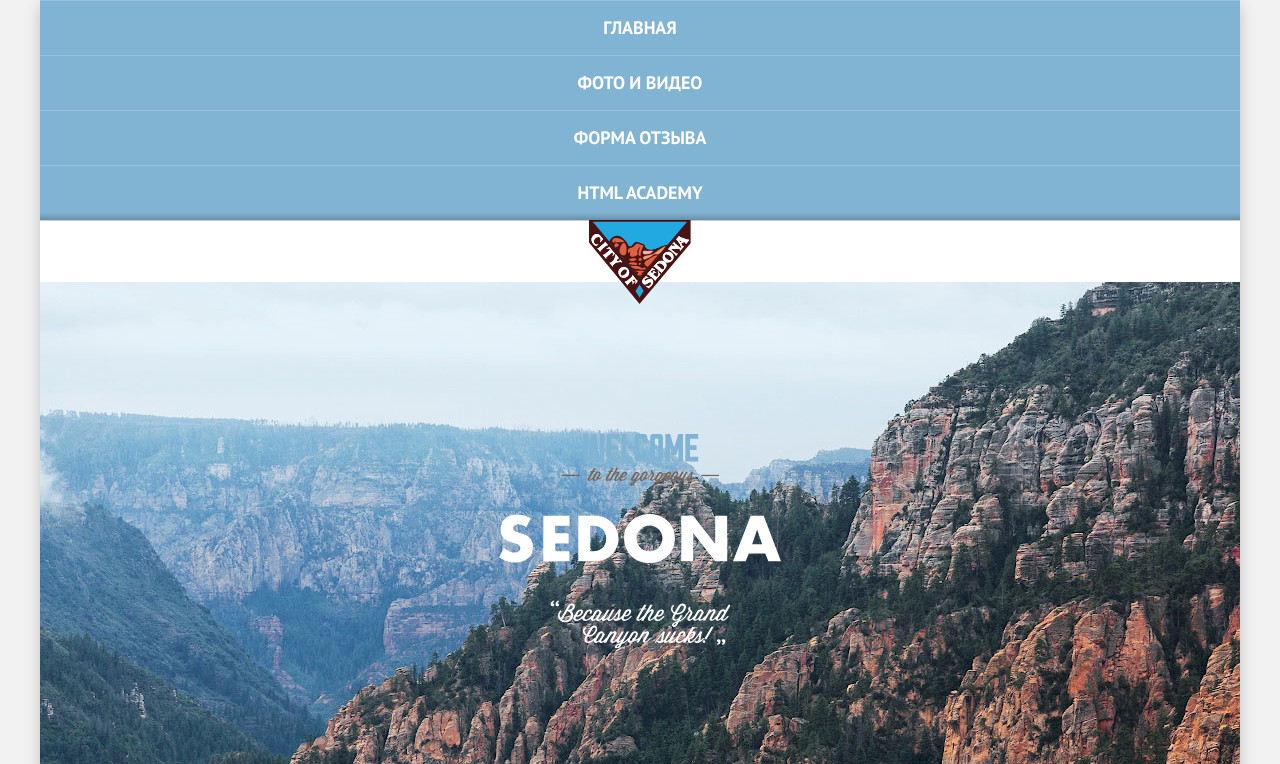
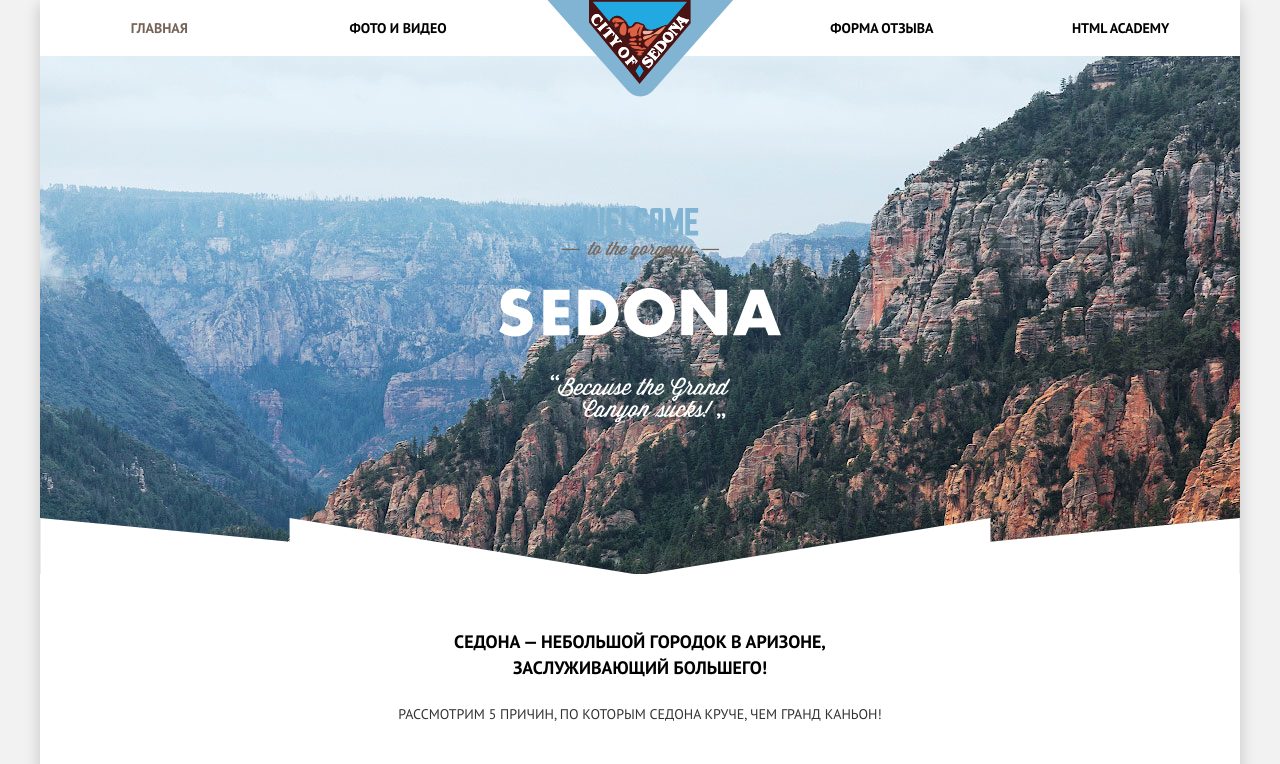
Before and after one commit to FoxMalder-coder/1406535-sedona-21, a website: page source/index.html in a window 1280 px wide. Shown: the top 764 px of the page. Drawn offline with nearby package versions, Linux system fonts and the light colour scheme; files that its build step writes are made by us from their sources.

Commit message:
Сделала меню

```diff
--- a/source/index.html
+++ b/source/index.html
@@ -14,9 +14,9 @@
 <body class="page-body">
 
   <header class="page-header">
-    <div class="page-header__wrapper">
-      <nav class="main-nav">
+    <nav class="main-nav main-nav--opened main-nav--nojs">
       <button class="main-nav__toggle" type="button"><span class="visually-hidden">Открыть меню</span></button>
+      <div class="main-nav__wrapper">
         <ul class="main-nav__list">
           <li class="main-nav__item">
             <a class="main-nav__link main-nav__link--active">Главная</a>
@@ -31,19 +31,18 @@
             <a class="main-nav__link" href="https://htmlacademy.ru">HTML Academy</a>
           </li>
         </ul>
-        <div class="page-header__logo logo-header">
-          <a class="logo-header__image"><img src="img/header-logotype-mobile.svg" alt="Логотип «City of Sedona»"></a>
+      </div>
+      <div class="main-nav__logo header-logo">
+        <a><img src="img/header-logotype-mobile.svg" alt="Логотип «City of Sedona»"></a>
       </div>
     </nav>
-    </div>
   </header>
 
   <main class="page-main">
 
     <h1 class="visually-hidden">Седона — классный туристический городок в Аризоне!</h1>
 
-    <div class="intro">
-      <div class="intro__wrapper">
+    <div class="intro intro--main">
       <div class="intro__logo intro__logo--main">
         <div class="page-logo page-logo--main">
           <img src="img/page-logotype-main.svg" alt="Welcome to Sedona">
@@ -52,7 +51,6 @@
       <div class="intro__lead intro__lead--main lead">
         <b class="lead__slogan">Седона — небольшой городок в Аризоне,<br> заслуживающий большего!</b>
         <p class="lead__text lead__text--expanded">Рассмотрим 5 причин, по которым Седона круче, чем Гранд Каньон!</p>
-        </div>
       </div>
     </div>
 
@@ -155,6 +153,23 @@
     </div>
   </footer>
 
+  <script>
+    var navMain = document.querySelector('.main-nav');
+    var navToggle = document.querySelector('.main-nav__toggle');
+
+    navMain.classList.remove('main-nav--nojs');
+
+    navToggle.addEventListener('click', function() {
+      if (navMain.classList.contains('main-nav--closed')) {
+        navMain.classList.remove('main-nav--closed');
+        navMain.classList.add('main-nav--opened');
+      } else {
+        navMain.classList.add('main-nav--closed');
+        navMain.classList.remove('main-nav--opened');
+      }
+    });
+  </script>
+
 </body>
 
 </html>
--- a/source/sass/blocks/features.scss
+++ b/source/sass/blocks/features.scss
@@ -16,18 +16,6 @@
 }
 
 .features__item {
-  &:first-child .features__intro--accent {
-    padding-top: 71px;
-
-    @media (min-width: $width-mobile-only) {
-      padding: 15px 25px 25px;
-    }
-
-    @media (min-width: $width-tablet) {
-      padding: 40px 20px 0;
-    }
-  }
-
   &:last-child .features__text {
     border-bottom: 0;
   }
@@ -74,6 +62,7 @@
 }
 
 .features__intro--accent {
+  position: relative;
   color: #ffffff;
   background-color: $main-color;
 
@@ -89,17 +78,11 @@
     grid-column: 2 / 3;
     grid-row: 1 / 2;
     z-index: 1;
-    padding: 15px 25px 25px;
     outline: 0;
-    border-bottom-left-radius: 50%;
-    border-bottom-right-radius: 50%;
   }
 
   @media (min-width: $width-tablet) {
     grid-column: 1 / 2;
-    padding: 40px 20px 0;
-    border-bottom-left-radius: 0;
-    border-bottom-right-radius: 0;
   }
 }
 
--- /dev/null
+++ b/source/sass/blocks/header-logo.scss
@@ -0,0 +1,25 @@
+.header-logo {
+  position: relative;
+  z-index: 10;
+  width: 102px;
+  height: 84px;
+
+  &::before {
+    content: "";
+
+    @media (min-width: $width-desktop) {
+      position: absolute;
+      top: 0;
+      margin-left: -42.5px;
+      z-index: -1;
+      width: 187px;
+      height: 96.5px;
+      background-image: url("../img/header-logotype-desktop-background.svg");
+      background-size: 187px 96.5px;
+      background-repeat: no-repeat;
+      background-position: top center;
+    }
+  }
+}
+
+// .logo-header__image {}
--- a/source/sass/blocks/intro.scss
+++ b/source/sass/blocks/intro.scss
@@ -1,5 +1,34 @@
 .intro {
   position: relative;
+}
+
+.intro--main {
+  position: relative;
+
+  &::after,
+  &::before {
+    position: absolute;
+    bottom: -36.5px;
+    display: block;
+    content: "";
+    width: 384px;
+    height: 37px;
+    background-image: url("../img/intro-triangle-bottom.svg");
+    background-repeat: no-repeat;
+
+    @media (min-width: $width-mobile-only) {
+      display: none;
+    }
+  }
+
+  &::after {
+    left: 50%;
+  }
+
+  &::before {
+    right: 50%;
+    transform: scale(-1, 1);
+  }
 }
 
 .intro br {
@@ -37,49 +66,45 @@
 }
 
 .intro__lead {
+  position: relative;
   background-color: #ffffff;
 
-  // &::before {
-  // content: "";
-  //   width: 100%;
-  //   height: 57px;
-  //   margin-top: -57px;
-  //   background-image: url("../img/intro-triangle.svg");
-  //   background-repeat: no-repeat;
-  //   background-position: top center;
-  //   background-size: 1200px 57px;
-  //   outline: 1px solid red;
-  // }
+  &::before,
+  &::after {
+    position: absolute;
+    top: -56.5px;
+    display: block;
+    content: "";
+    width: 600px;
+    height: 57px;
+    background-image: url("../img/intro-triangle-top.svg");
+    background-repeat: no-repeat;
+  }
+
+  &::before {
+    left: 50%;
+  }
+
+  &::after {
+    right: 50%;
+    transform: scale(-1, 1);
+  }
 }
 
 .intro__lead--main {
-  padding-top: 32px;
-  padding-bottom: 10px;
+  padding: 32px 25px 11px;
 
-  @media (min-width: $width-tablet) {
+  @media (min-width: $width-mobile-only) {
     padding-top: 43.5px;
-    padding-bottom: 32.5px;
+    padding-bottom: 52.5px;
+    max-width: 560px;
+    margin: 0 auto;
   }
 
   @media (min-width: $width-desktop) {
     padding-top: 55px;
     padding-bottom: 41px;
   }
-  // &::after {
-  // content: "";
-  //   width: 100%;
-  //   height: 37px;
-  //   margin-bottom: 37px;
-  //   background-image: url("../img/intro-triangle-bottom.svg");
-  //   background-repeat: no-repeat;
-  //   background-position: bottom center;
-  //   background-size: 768px 37px;
-  //   outline: 1px solid red;
-  //
-  //   @media (min-width: $width-mobile-only) {
-  //     display: none;
-  //   }
-  // }
 }
 
 .intro__lead--form {
--- a/source/sass/blocks/lead.scss
+++ b/source/sass/blocks/lead.scss
@@ -18,7 +18,7 @@
 }
 
 .lead__text {
-  padding: 0;
+  margin: 20px 0 0;
 
   line-height: 24px;
 
--- a/source/sass/blocks/logo-header.scss
+++ /dev/null
@@ -1,3 +0,0 @@
-// .logo-header {}
-
-// .logo-header__image {}
--- a/source/sass/blocks/main-nav.scss
+++ b/source/sass/blocks/main-nav.scss
@@ -5,53 +5,210 @@ $text-normal: #ffffff;
 $text-hover: #ffffff;
 $text-active: rgba(255, 255, 255, 0.3);
 
-// .main-nav {}
+.main-nav {
+  position: relative;
+}
 
 .main-nav__toggle {
-  display: none;
-  width: 22px;
-  height: 22px;
+  position: absolute;
+  right: 0;
+  bottom: 28px;
+  width: 63px;
+  height: 56px;
   padding: 0;
+  background-color: transparent;
   border: 0;
-  background: url("../img/icon-menu.svg") 50% 50% no-repeat;
+  outline: none;
+  cursor: pointer;
+
+  @media (min-width: $width-tablet) {
+    display: none;
+  }
 }
+
+.main-nav--closed .main-nav__toggle::before {
+  content: "";
+  position: absolute;
+  top: 17px;
+  left: 20px;
+  width: 23px;
+  height: 4px;
+  background-color: $bg-normal;
+  box-shadow:
+    0 9px 0 0 $bg-normal,
+    0 18px 0 0 $bg-normal;
+}
+
+
+.main-nav--opened .main-nav__toggle {
+  top: 0;
+  left: auto;
+  right: 0;
+
+  &::before,
+  &::after {
+    content: "";
+    position: absolute;
+    top: 27px;
+    left: 18px;
+    width: 28px;
+    height: 4px;
+    background-color: #ffffff;
+  }
+
+  &::before {
+    transform: rotate(45deg);
+  }
+
+  &::after {
+    transform: rotate(-45deg);
+  }
+}
+
+.main-nav--closed .main-nav__toggle,
+.main-nav--opened .main-nav__toggle {
+  &:hover {
+    opacity: 0.6;
+  }
+
+  &:active {
+    opacity: 0.3;
+  }
+}
+
+@media (max-width: 767px) {
+  .main-nav--closed .main-nav__item {
+    display: none;
+  }
+
+  .main-nav--nojs .main-nav__toggle {
+    display: none;
+  }
+
+  .main-nav--nojs .main-nav__wrapper {
+    position: static;
+    min-height: 0;
+  }
+
+  .main-nav--nojs .main-nav__item {
+    display: block;
+  }
+}
+
 
 .main-nav__list {
   @include fix-list;
-  position: relative;
+  width: 100%;
+  display: flex;
+  flex-direction: column;
 
-  &::after {
-    position: absolute;
-    bottom: 0;
-    width: 100%;
-    height: 7px;
-    display: block;
-    content: "";
-    background: linear-gradient(180deg, rgba(0, 0, 0, 0) 0%, rgba(0, 0, 0, 0.2) 100%);
+  @media (min-width: $width-tablet) {
+    flex-direction: row;
+    justify-content: stretch;
+    min-height: 56px;
   }
 }
 
-// .main-nav__item {}
-
-.main-nav__link {
-  display: block;
+.main-nav__item {
   width: 100%;
-  height: 55px;
-
-  @include text(18px, 55px, 700, $text-normal);
-  text-transform: uppercase;
+  min-height: 55px;
   text-align: center;
   background-color: $bg-normal;
-  box-shadow: 0 1px 0 rgba(1, 1, 1, 0.2), inset 0 1px 0 rgba(255, 255, 255, 0.2);
+  border-top: 1px solid rgba(255, 255, 255, 0.2);
+  border-bottom: 1px solid rgba(1, 1, 1, 0.2);
 
-  &:focus,
+  &:last-of-type {
+    border: 0;
+    background:
+      linear-gradient(180deg, rgba(0, 0, 0, 0) 87.5%, rgba(0, 0, 0, 0.05) 100%),
+      $bg-normal;
+
+    @media (min-width: $width-tablet) {
+      background: transparent;
+    }
+  }
+
+  &:nth-of-type(2) {
+    @media (min-width: $width-tablet) {
+      margin-right: 156px;
+    }
+
+    @media (min-width: $width-desktop) {
+      margin-right: 245px;
+    }
+  }
+
   &:hover {
-    color: $text-hover;
     background-color: $bg-hover;
+
+    @media (min-width: $width-tablet) {
+      background-color: transparent;
+      border: 0;
+    }
   }
 
   &:active {
-    color: $text-active;
     background-color: $bg-active;
+
+    @media (min-width: $width-tablet) {
+      background-color: transparent;
+      border: 0;
+    }
+  }
+
+  @media (min-width: $width-tablet) {
+    background-color: transparent;
+    border: 0;
   }
 }
+
+.main-nav__link {
+  @include text(18px, 40px, 700, #ffffff);
+  text-transform: uppercase;
+  width: auto;
+  display: block;
+  padding: 7.5px 12px;
+
+  &:hover {
+    @media (min-width: $width-tablet) {
+      color: $bg-normal;
+    }
+  }
+
+  &:active {
+    opacity: 0.3;
+
+    @media (min-width: $width-tablet) {
+      color: $text-main;
+    }
+  }
+
+  @media (min-width: $width-tablet) {
+    @include text(14px, 26px, 700, $text-main);
+    padding-top: 15px;
+    padding-bottom: 15px;
+  }
+}
+
+@media (min-width: $width-tablet) {
+  .main-nav__link--active {
+    color: #766357;
+
+    &:hover {
+      color: #604e43;
+    }
+
+    &:active {
+      opacity: 0.3;
+    }
+  }
+}
+
+.main-nav__logo {
+  box-sizing: content-box;
+  margin: 0 auto -28px;
+
+  @media (min-width: $width-tablet) {
+    margin-top: -56px;
+  }
+}
--- a/source/sass/blocks/page-header.scss
+++ b/source/sass/blocks/page-header.scss
@@ -3,9 +3,3 @@
 }
 
 // .page-header__wrapper {}
-
-.page-header__logo {
-  text-align: center;
-  box-sizing: content-box;
-  margin-bottom: -28px;
-}
--- a/source/sass/style.scss
+++ b/source/sass/style.scss
@@ -14,7 +14,7 @@
 
 // Хедер
 @import "blocks/page-header.scss";
-@import "blocks/logo-header.scss";
+@import "blocks/header-logo.scss";
 @import "blocks/main-nav.scss";
 
 // Контент
```
Also changed, not shown: source/img/header-logotype-desktop-background.svg (added), source/img/intro-triangle-bottom.svg, source/img/intro-triangle-top.svg (added), source/img/intro-triangle.svg (deleted). Lines whose indentation alone changed are shown as unchanged.
